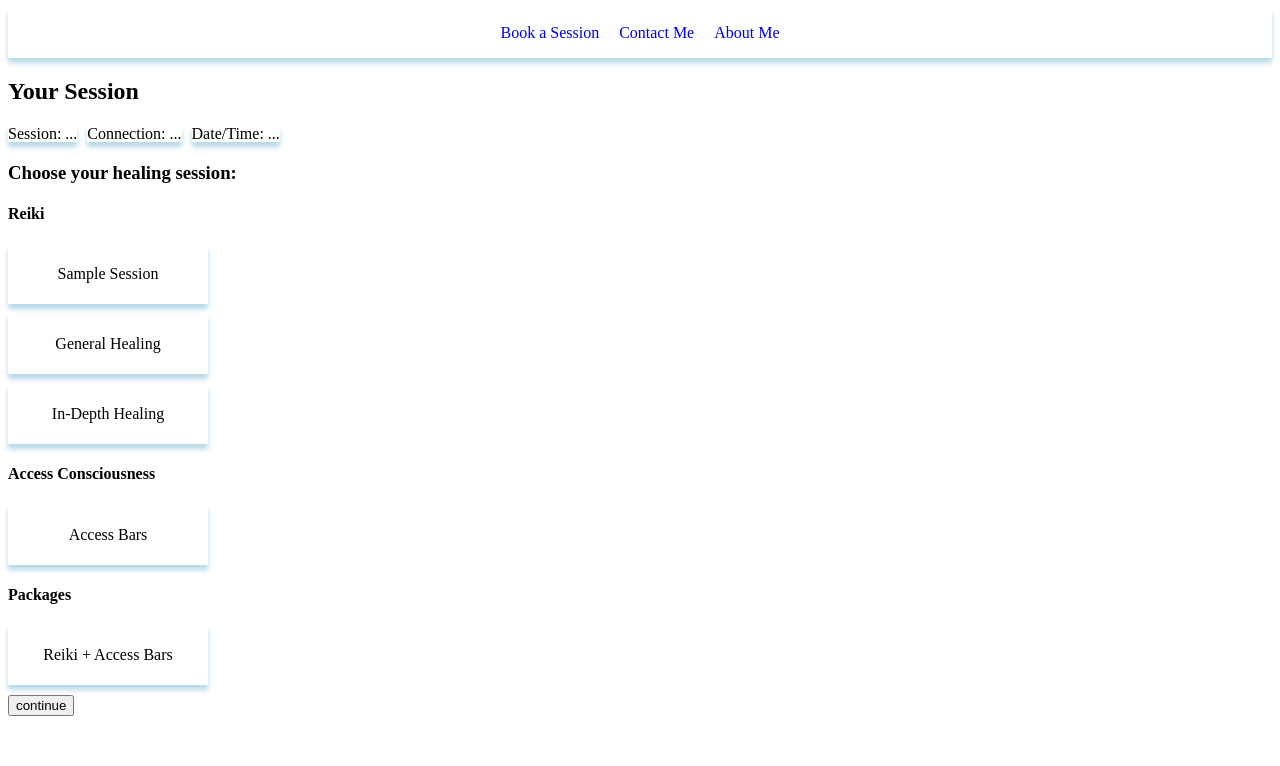
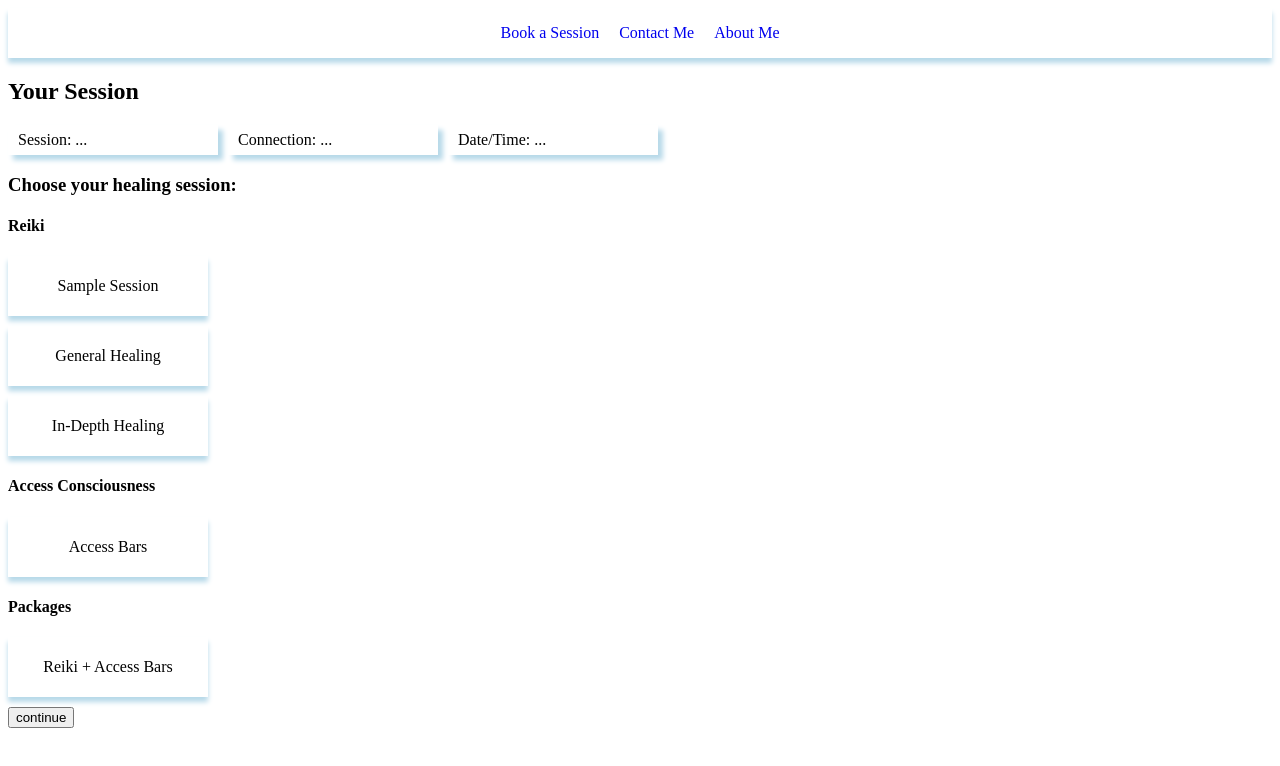
Before and after one commit to kimcodesjs/serenity-ignited, a React app: page /booking in a window 1280 px wide. Shown: the top 766 px of the page. Built offline with nearby package versions, Linux system fonts and the light colour scheme.

Commit message:
style tinkering

```diff
--- a/src/Booking/Booking.js
+++ b/src/Booking/Booking.js
@@ -8,7 +8,12 @@ import OrderConfirmation from './OrderConfirmation'
 const useStyles = createUseStyles({
     span: {
         marginRight: '10px',
-        '-webkit-box-shadow': '0px 5px 5px #b7d9e9',
+        paddingLeft: '10px',
+        width: '200px',
+        height: '30px',
+        display: 'inline-flex',
+        alignItems: 'center',
+        '-webkit-box-shadow': '5px 5px 5px #b7d9e9',
         '-moz-box-shadow': '0px 1px 1px #b7d9e9',
         '&:hover': {
             '-webkit-box-shadow': '0px 5px 5px #0248ea',
@@ -20,6 +25,11 @@ const useStyles = createUseStyles({
     },
     spanCompleted: {
         marginRight: '10px',
+        paddingLeft: '10px',
+        width: '200px',
+        height: '30px',
+        display: 'inline-flex',
+        alignItems: 'center',
         '-webkit-box-shadow': '0px 5px 5px #35e044',
         '-moz-box-shadow': '0px 1px 1px #35e044',
         '&:hover': {
@@ -71,9 +81,9 @@ const Booking = () => {
     return (
         <>
             <h2>Your Session</h2>
-            <span className={session === '' ? classes.span : classes.spanCompleted} onClick={onClickSession}>Session: {session === '' ? '...' : session}</span>
-            <span className={connection === '' ? classes.span : classes.spanCompleted} onClick={onClickConnection}>Connection: {connection === '' ? '...' : connection}</span>
-            <span className={schedule === null ? classes.span : classes.spanCompleted} onClick={onClickSchedule}>Date/Time: {schedule === null ? '...' : schedule}</span>
+            <div className={session === '' ? classes.span : classes.spanCompleted} onClick={onClickSession}>Session: {session === '' ? '...' : session}</div>
+            <div className={connection === '' ? classes.span : classes.spanCompleted} onClick={onClickConnection}>Connection: {connection === '' ? '...' : connection}</div>
+            <div className={schedule === null ? classes.span : classes.spanCompleted} onClick={onClickSchedule}>Date/Time: {schedule === null ? '...' : schedule}</div>
             {error ? <span>{error}</span> : null}
 
             {view === 1 ? <Session setSession={setSession} updateView={updateView} setError={setError} /> : null}
--- a/src/Booking/Scheduler.js
+++ b/src/Booking/Scheduler.js
@@ -1,5 +1,8 @@
 import React, { useEffect, useState } from 'react'
+import { createUseStyles } from 'react-jss'
 import Calendar from 'react-calendar'
+
+// to do - styling calendar? create timeslot picker
 
 const Scheduler = ({ setSchedule }) => {
 
@@ -16,15 +19,14 @@ const Scheduler = ({ setSchedule }) => {
         <>
             <h3>When would you like to receive your healing?</h3>
             <br />
+                <Calendar
+                    calendarType='US'
+                    onChange={updateActiveDate}
+                    minDate={new Date()}/>
 
-            <Calendar
-                calendarType='US'
-                onChange={updateActiveDate}
-                minDate={new Date()}/>
-            <div>
                 <span>{activeDate}</span>
                 <span></span>
-            </div>
+
         </>
     )
 }
```
